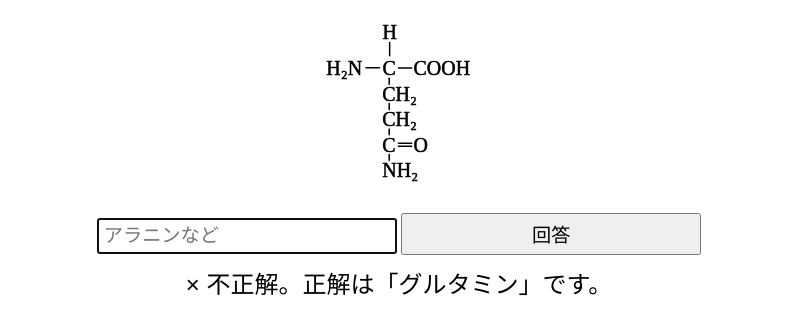
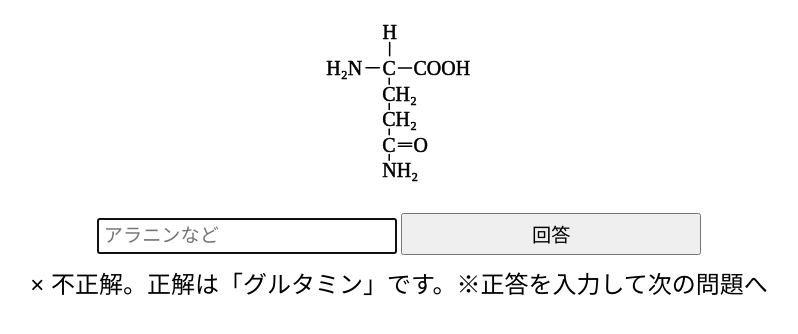
Before and after one commit to mikage-granite/aminoquiz, a plain HTML site: page index.html in a window 1280 px wide. Both pictures are taken after a click on the button "回答". Shown: the part 136-470 px from the top of the page, without its empty margins (241-1039 px from the left). Drawn offline with Linux system fonts and the light colour scheme.

Commit message:
Update index.html

```diff
--- a/index.html
+++ b/index.html
@@ -83,7 +83,7 @@ function checkAnswer() {
     document.getElementById('result').innerHTML = "◯ 正解！";
     setTimeout(newQuestion, 1000);
   } else {
-    document.getElementById('result').innerHTML = "× 不正解。正解は「" + current.name + "」です。";
+    document.getElementById('result').innerHTML = "× 不正解。正解は「" + current.name + "」です。※正答を入力して次の問題へ";
     // 正答入力を促す
     document.getElementById('answer').value = '';
     document.getElementById('answer').focus();
```
